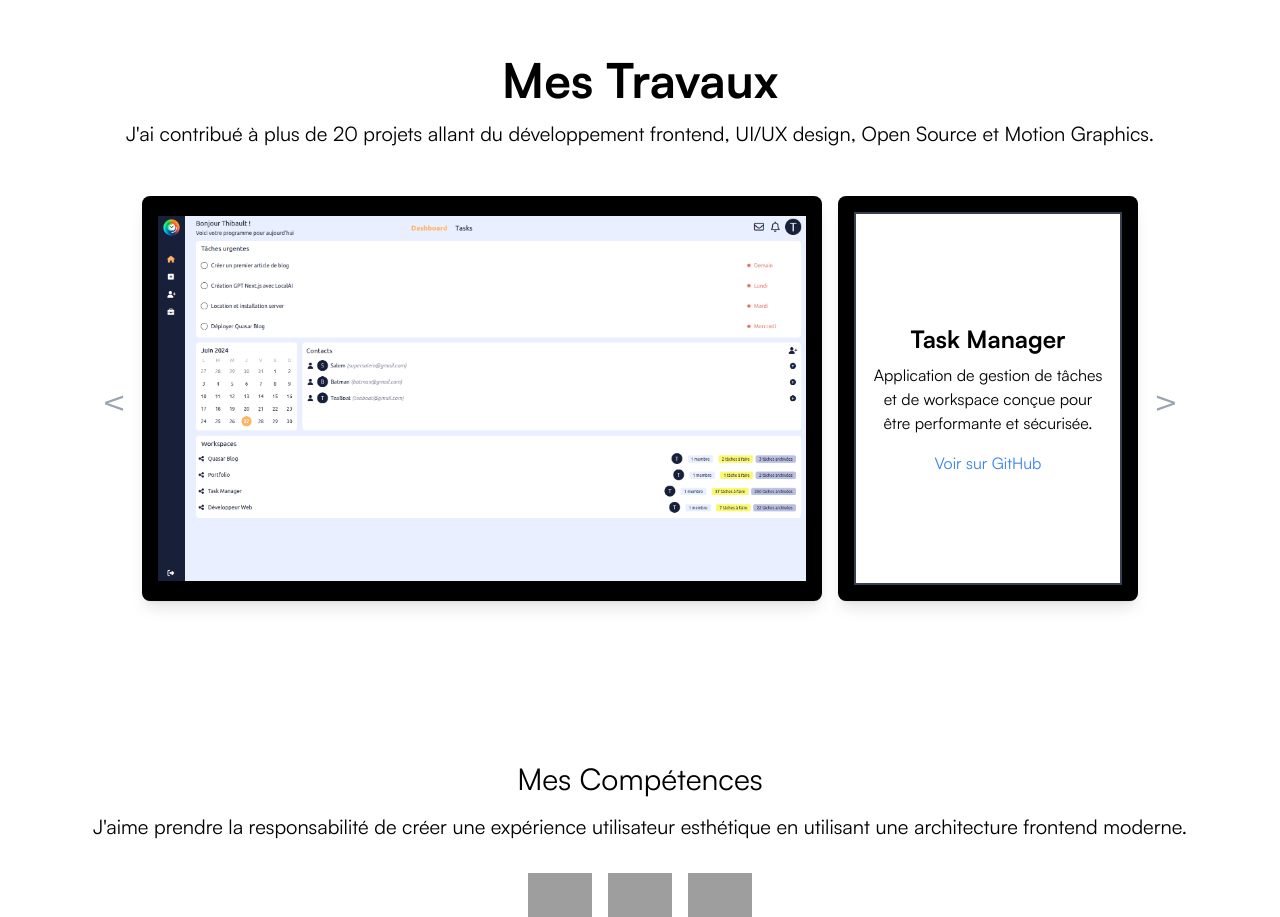
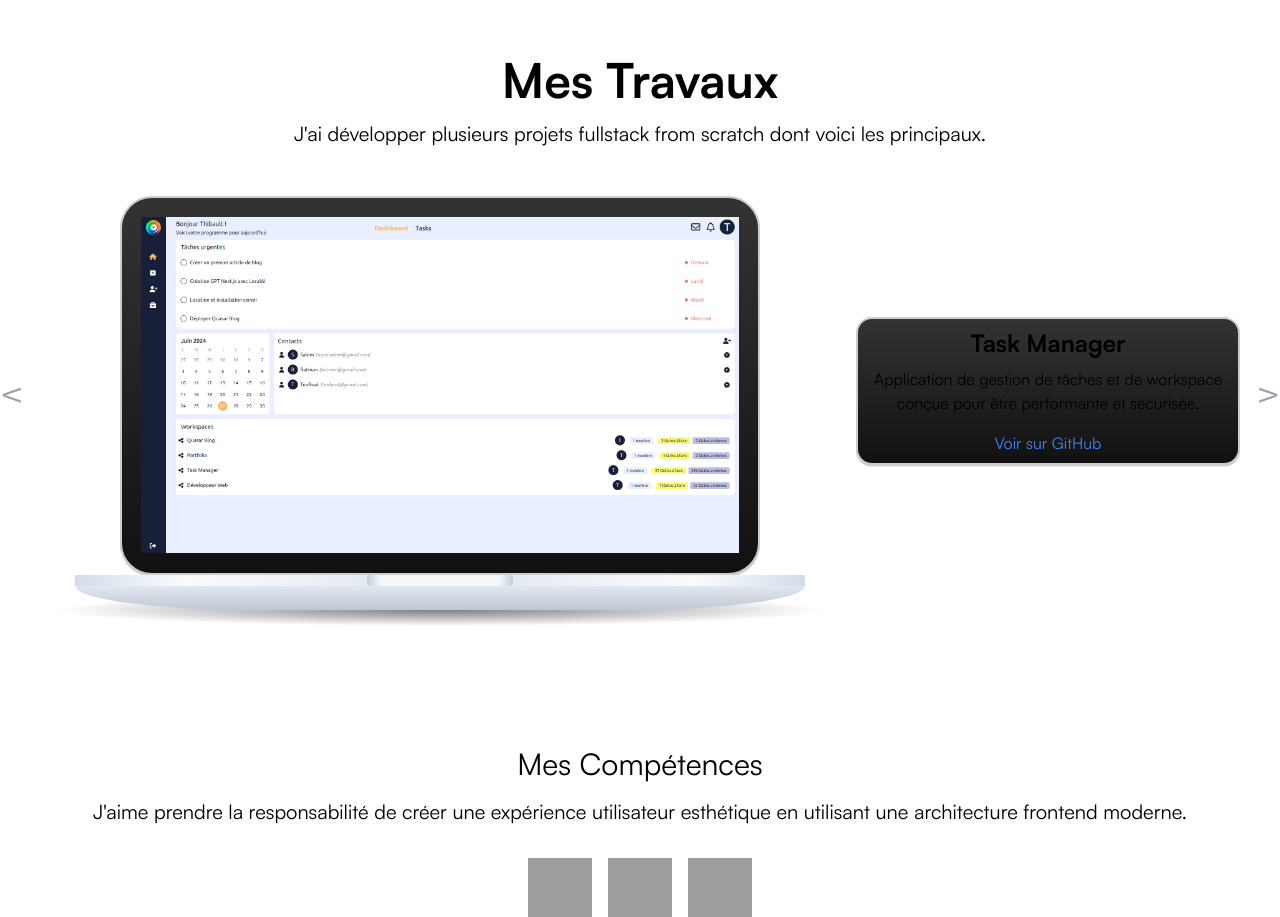
Before and after one commit to ThibaultG94/next-portfolio, a Next.js app: page / in a window 1280 px wide. Shown: the part 1640-2557 px from the top of the page. Built offline with nearby package versions, Linux system fonts and the light colour scheme; grey boxes are pictures that could not be loaded.

Commit message:
chore: Update Projects component with new project data and navigation functionality

```diff
--- a/src/app/components/Projects.js
+++ b/src/app/components/Projects.js
@@ -34,8 +34,8 @@ const Projects = () => {
     <section className="py-20 bg-dark text-light">
       <h2 className="text-5xl text-center font-bold">Mes Travaux</h2>
       <p className="text-xl text-center mt-4">
-        J'ai contribué à plus de 20 projets allant du développement frontend,
-        UI/UX design, Open Source et Motion Graphics.
+        J'ai développer plusieurs projets fullstack from scratch dont voici les
+        principaux.
       </p>
       <div className="mt-12 flex justify-center items-center space-x-4">
         <button
@@ -44,18 +44,23 @@ const Projects = () => {
         >
           &lt;
         </button>
-        <div className="relative w-[355px] h-[200px] md:w-[680px] md:h-[405px] bg-black dark:bg-white p-4 rounded-lg shadow-lg overflow-hidden">
-          <div className="absolute inset-x-0 inset-y-1 m-4 overflow-hidden">
-            <img
-              src={projets[currentProject].image}
-              alt={projets[currentProject].title}
-              className="w-full h-full object-cover"
-            />
+        <div className="relative">
+          <div className="laptop">
+            <div className="laptop__screen">
+              <img
+                src={projets[currentProject].image}
+                alt={projets[currentProject].title}
+              />
+            </div>
+            <div className="laptop__bottom">
+              <div className="laptop__under"></div>
+            </div>
+            <div className="laptop__shadow"></div>
           </div>
         </div>
-        <div className="relative w-[150px] h-[202px] md:w-[300px] md:h-[405px] bg-black dark:bg-white p-4 rounded-lg shadow-lg overflow-hidden">
-          <div className="absolute inset-0 m-4 border-2 border-gray-700 overflow-hidden">
-            <div className="h-full flex flex-col bg-white dark:bg-black justify-center items-center p-4 text-center">
+        <div className="relative tablet">
+          <div className="tablet__screen">
+            <div className="tablet__content">
               <h3 className="text-2xl font-semibold">
                 {projets[currentProject].title}
               </h3>
--- a/src/style/app.scss
+++ b/src/style/app.scss
@@ -28,3 +28,128 @@ $primary-yellow: #F9F871;
 * {
     font-family: 'Satoshi', sans-serif;
 }
+
+.laptop {
+    position: relative;
+    width: 50rem;
+    max-width: 80%;
+    margin: auto;
+
+    &__screen {
+        position: relative;
+        z-index: 1;
+        padding: 3%;
+        border-radius: 2rem;
+        background: #ecf1f7;
+        background-image: linear-gradient(to bottom, #333, #111);
+        box-shadow: 0 0.1rem 0 #cfcfcf;
+        border: 2px solid #ccc;
+
+        img {
+            display: block;
+            max-width: 100%;
+            height: auto;
+            background: #000;
+        }
+    }
+
+    &__bottom {
+        position: relative;
+        z-index: 1;
+        margin-right: -7%;
+        margin-left: -7%;
+        height: 0.7rem;
+        background: #e9eff5;
+        background-image: linear-gradient(to right,
+                #d2dde9 0%,
+                #f9fcff 15%,
+                #e5ebf2 40%,
+                #e5ebf2 60%,
+                #f9fcff 85%,
+                #d2dde9 100%);
+
+        &::before {
+            display: block;
+            margin: 0 auto;
+            width: 20%;
+            height: 0.7rem;
+            border-radius: 0 0 0.2rem 0.2rem;
+            background: #f6f9fc;
+            background-image: linear-gradient(to right,
+                    #c3cfdb 0%,
+                    #f6f9fc 10%,
+                    #f6f9fc 90%,
+                    #c3cfdb 100%);
+            content: " ";
+        }
+    }
+
+    &__under {
+        position: absolute;
+        top: 100%;
+        left: 25%;
+        display: block;
+        width: 50%;
+        height: 1.5rem;
+        background: #e2e8f0;
+        background-image: linear-gradient(to bottom, #e2e8f0, #bec7d1);
+
+        &::after,
+        &::before {
+            position: absolute;
+            top: 0%;
+            right: 100%;
+            bottom: 0;
+            display: block;
+            width: 50%;
+            border-bottom-left-radius: 100%;
+            background: inherit;
+            content: " ";
+        }
+
+        &::after {
+            right: auto;
+            left: 100%;
+            border-bottom-right-radius: 100%;
+            border-bottom-left-radius: 0;
+        }
+    }
+
+    &__shadow {
+        position: absolute;
+        right: -10%;
+        bottom: -2.5rem;
+        left: -10%;
+        z-index: 0;
+        height: 2rem;
+        background: radial-gradient(ellipse closest-side, #000, transparent);
+        opacity: 0.5;
+    }
+}
+
+.tablet {
+    position: relative;
+    width: 30rem;
+    max-width: 50%;
+    margin: auto;
+
+    &__screen {
+        position: relative;
+        z-index: 1;
+        padding: 2%;
+        border-radius: 1rem;
+        background: #ecf1f7;
+        background-image: linear-gradient(to bottom, #333, #111);
+        box-shadow: 0 0.1rem 0 #cfcfcf;
+        border: 2px solid #ccc;
+    }
+
+    &__content {
+        display: flex;
+        flex-direction: column;
+        justify-content: center;
+        align-items: center;
+        height: 100%;
+        text-align: center;
+    }
+}
```
